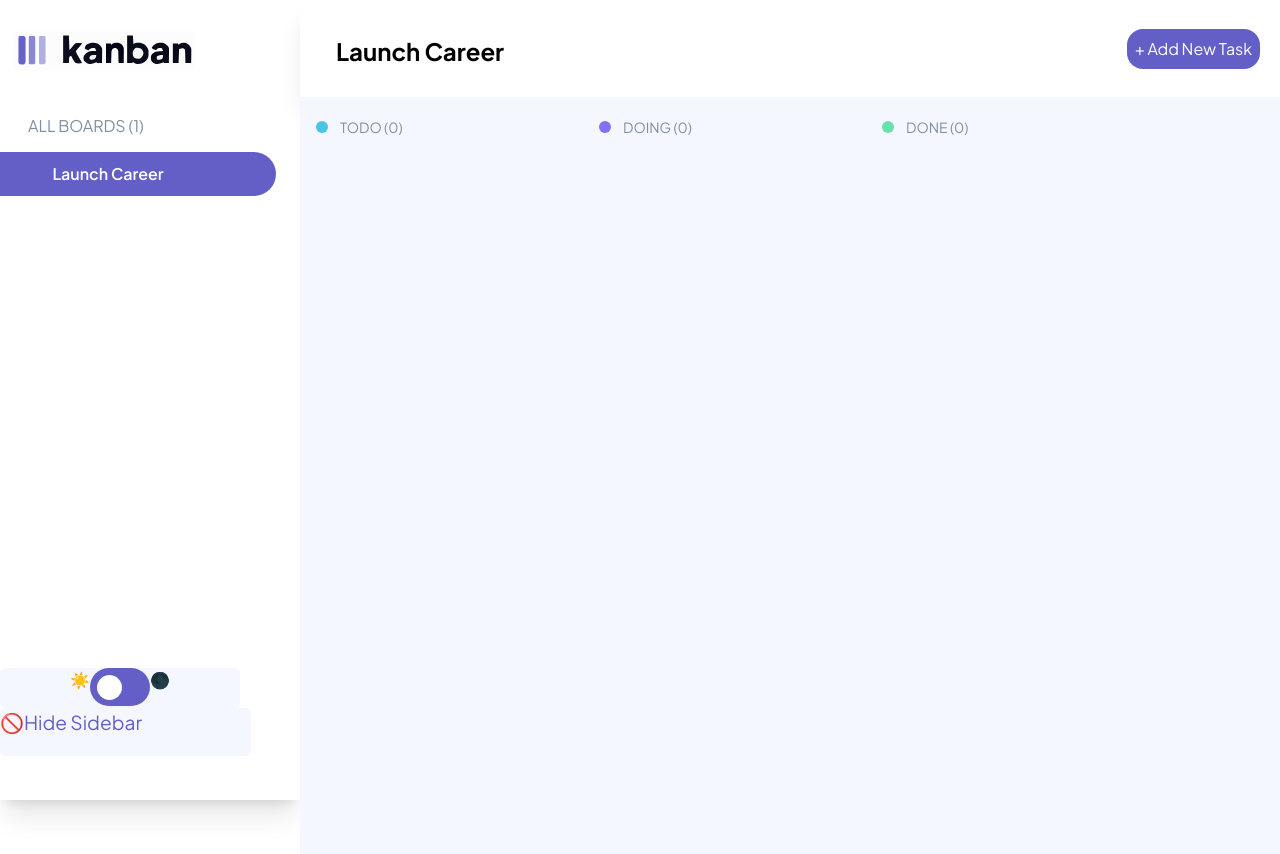
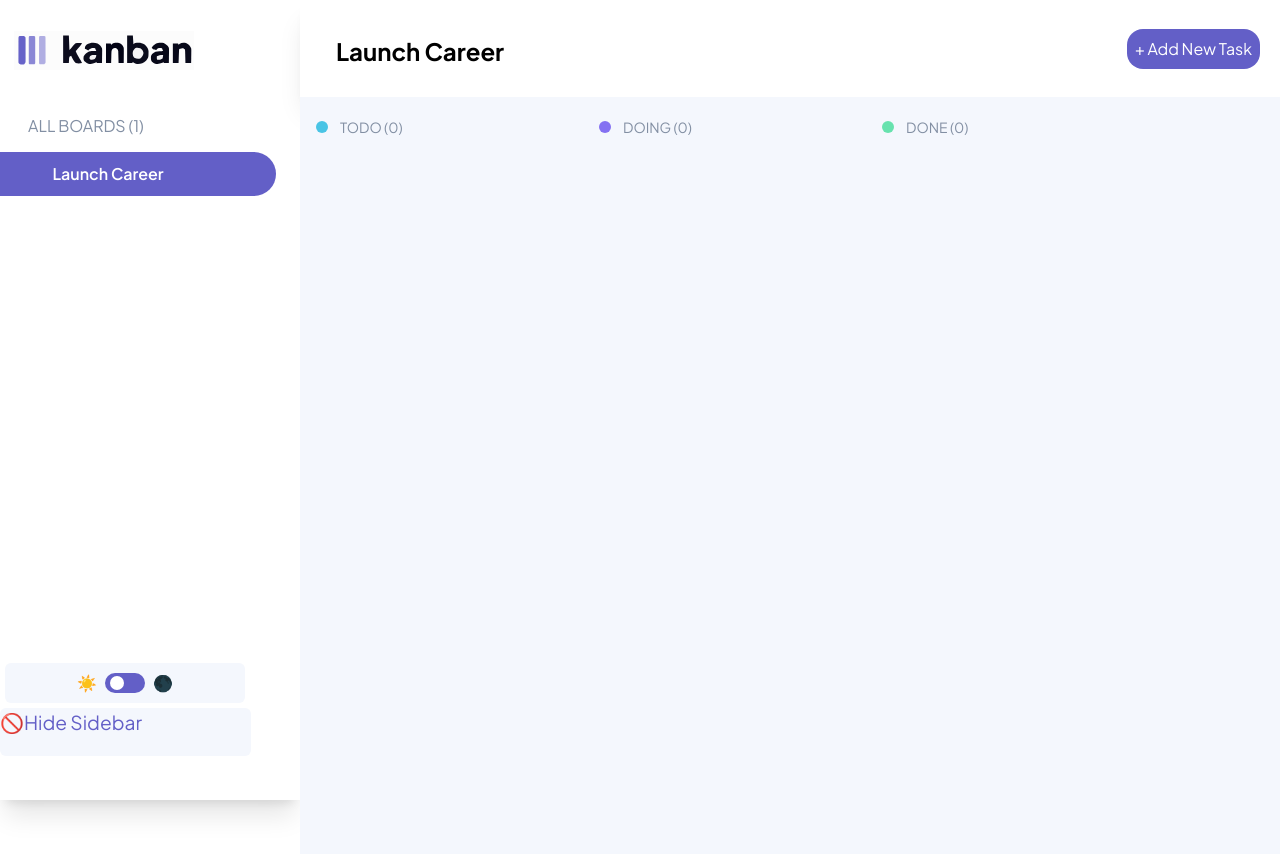
Before and after one commit to Sbubz-XI/SBANKO25128_fto2502_B2_Sbabalo-Nkompela_JSLPP, a website with bundled scripts: page index.html in a window 1280 px wide. Shown: the top 854 px of the page. Built offline with nearby package versions, Linux system fonts and the light colour scheme; no server answers.

Commit message:
updated appearance button

```diff
--- a/src/appearance.css
+++ b/src/appearance.css
@@ -13,22 +13,27 @@
   width: 240px;
   border-radius: 6px;
   justify-content: center;
+  align-items: center;
+  margin: 5px;
 }
 
 .outer-btn {
   background-color: #635fc7;
-  padding: 7px;
-  height: 38px;
-  width: 60px;
+  padding-left: 5px;
+  padding-right: 5px;
+  height: 20px;
+  width: 40px;
   border-radius: 30px;
+  display: flex;
+  align-items: center;
+  margin: 0px 8px;
 }
 
 .inner-btn {
   background-color: white;
   border-radius: 50%;
-  height: 25px;
-  width: 25px;
-  transition: all 0.5 s ease-in-out;
+  height: 14px;
+  width: 14px;
 }
 
 .hide-sidebar {
```
